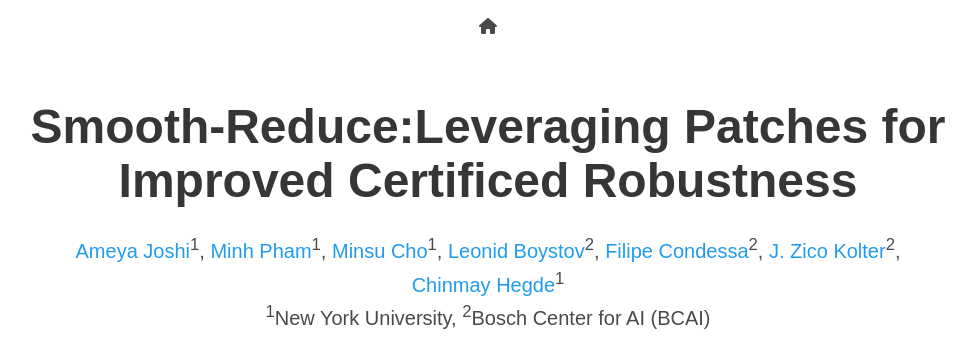
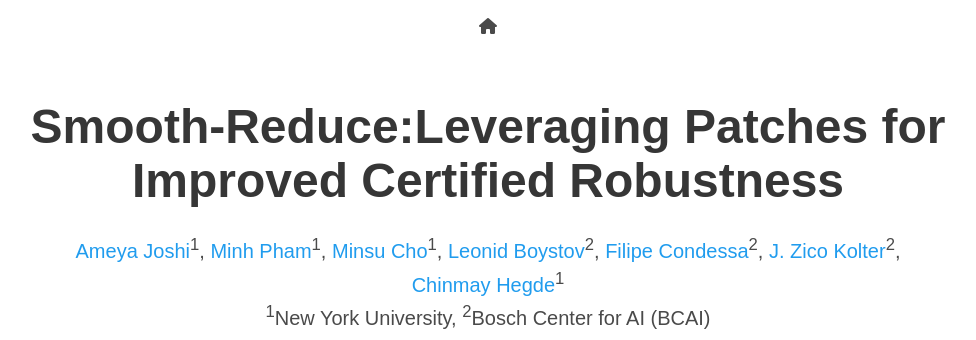
Before and after one commit to NYU-DICE-Lab/SmoothReduce, a plain HTML site: page index.html in a window 1280 px wide. Shown: the top 340 px of the page, without its empty margins (152-1128 px from the left). Drawn offline with nearby package versions, Linux system fonts and the light colour scheme; some icons are missing; a web font is replaced by a local one.

Commit message:
Fixed typos

```diff
--- a/index.html
+++ b/index.html
@@ -6,7 +6,7 @@
         content="Patchifies input images and simulates ensembles, subsequently improving randomized smoothing certificates.">
   <meta name="keywords" content="Smooth-Reduce, Smooth-Max, Smooth-Mean, Ensembles, Randomized Smoothing, Certifiable Defenses">
   <meta name="viewport" content="width=device-width, initial-scale=1">
-  <title>Smooth-Reduce:Leveraging Patches for Improved Certificed Robustness</title>
+  <title>Smooth-Reduce:Leveraging Patches for Improved Certified Robustness</title>
 
   <!-- Global site tag (gtag.js) - Google Analytics -->
 <script async src="https://www.googletagmanager.com/gtag/js?id=G-KE4C66X8TK"></script>
@@ -84,7 +84,7 @@
     <div class="container is-max-desktop">
       <div class="columns is-centered">
         <div class="column has-text-centered">
-          <h1 class="title is-1 publication-title">Smooth-Reduce:Leveraging Patches for Improved Certificed Robustness</h1>
+          <h1 class="title is-1 publication-title">Smooth-Reduce:Leveraging Patches for Improved Certified Robustness</h1>
           <div class="is-size-5 publication-authors">
             <span class="author-block">
               <a href="https://ameya005.github.io">Ameya Joshi</a><sup>1</sup>,</span>
```
